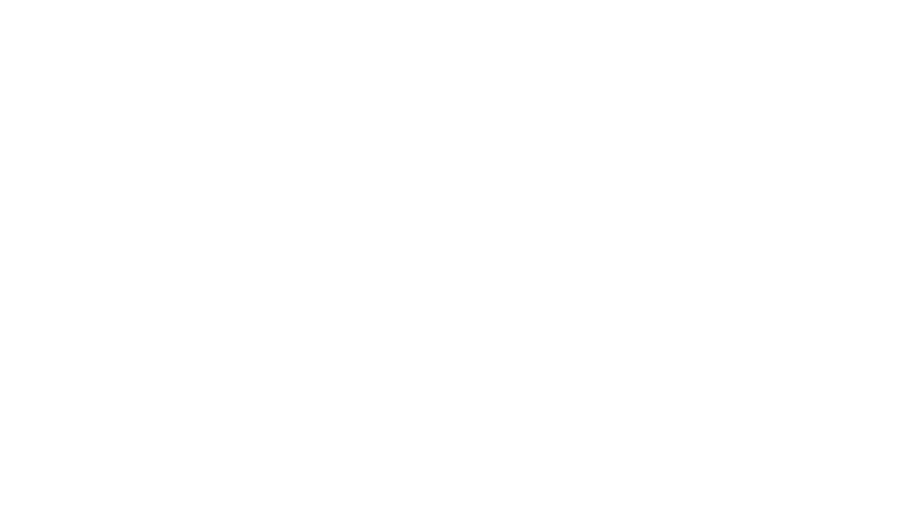
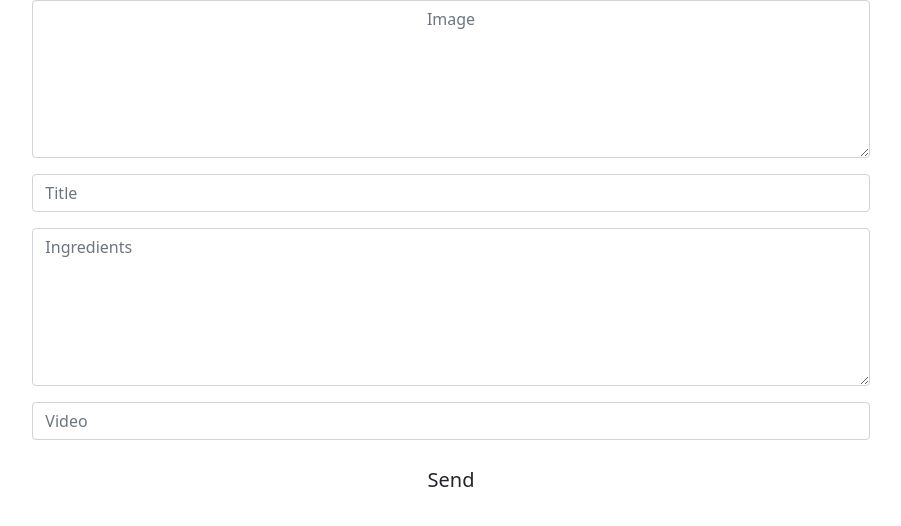
Before and after one commit to Ikhsanazis/sweettooth-frontend, a React (Create React App) app: page /AddRecipe in a window 1280 px wide. Before the commit this address had no page. Shown: the top 526 px of the page, without its empty margins (189-1090 px from the left). Built offline with nearby package versions, Linux system fonts and the light colour scheme.

Commit message:
add recipe

```diff
--- a/src/App.js
+++ b/src/App.js
@@ -8,6 +8,7 @@ import Register from "./pages/Register";
 import Login from "./pages/Login";
 import LandingPage from "./pages/LandingPage";
 import DetailRecipe from "./pages/DetailRecipe";
+import AddRecipe from "./pages/AddRecipe";
 
 export default function App() {
   return (
@@ -18,6 +19,7 @@ export default function App() {
           <Route path="Login" element={<Login />} />
           <Route path="LandingPage" element={<LandingPage />} />
           <Route path="DetailRecipe" element={<DetailRecipe />} />
+          <Route path="AddRecipe" element={<AddRecipe />} />
         </Route>
       </Routes>
     </BrowserRouter>
--- /dev/null
+++ b/src/pages/AddRecipe.js
@@ -0,0 +1,44 @@
+import React from "react";
+import { Container, Row, Col } from "react-bootstrap";
+
+function App() {
+  return (
+    <div className="App">
+      <Container fluid>
+        <div class="col-8 mx-auto ">
+          <textarea
+            class="form-control text-center mb-3"
+            id="exampleFormControlTextarea1"
+            rows="6"
+            placeholder="Image"
+          ></textarea>
+          <input
+            type="text"
+            class="form-control mb-3"
+            id="title"
+            placeholder="Title"
+          />
+          <textarea
+            class="form-control mb-3"
+            id="exampleFormControlTextarea1"
+            rows="6"
+            placeholder="Ingredients"
+          ></textarea>
+          <input
+            type="text"
+            class="form-control mb-3"
+            id="vid"
+            placeholder="Video"
+          />
+          <div class="mb-3 col-6 mx-auto ">
+            <button type="button" class="btn button col-12 btn-lg ">
+              Send
+            </button>
+          </div>
+        </div>
+      </Container>
+    </div>
+  );
+}
+
+export default App;
```
Also changed, not shown: 1 other file (tests, documents, lock files or other folders).
